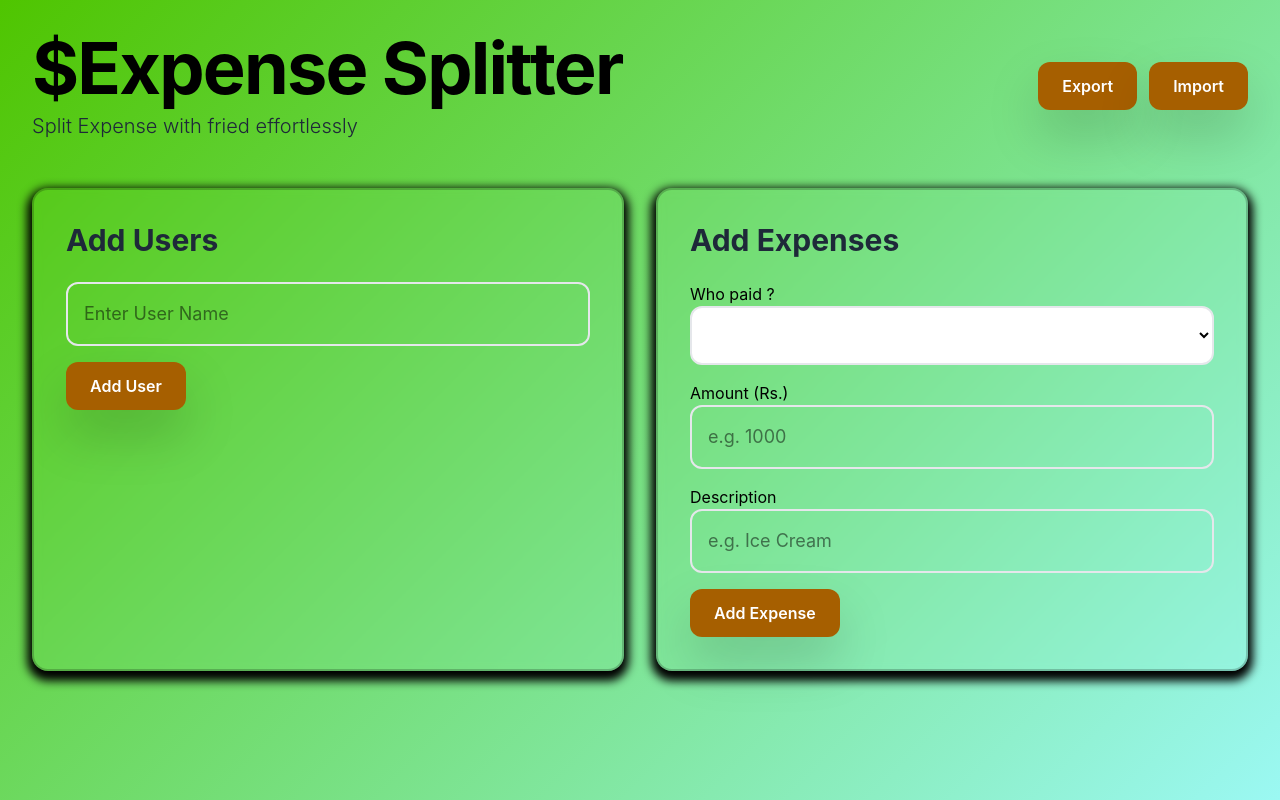
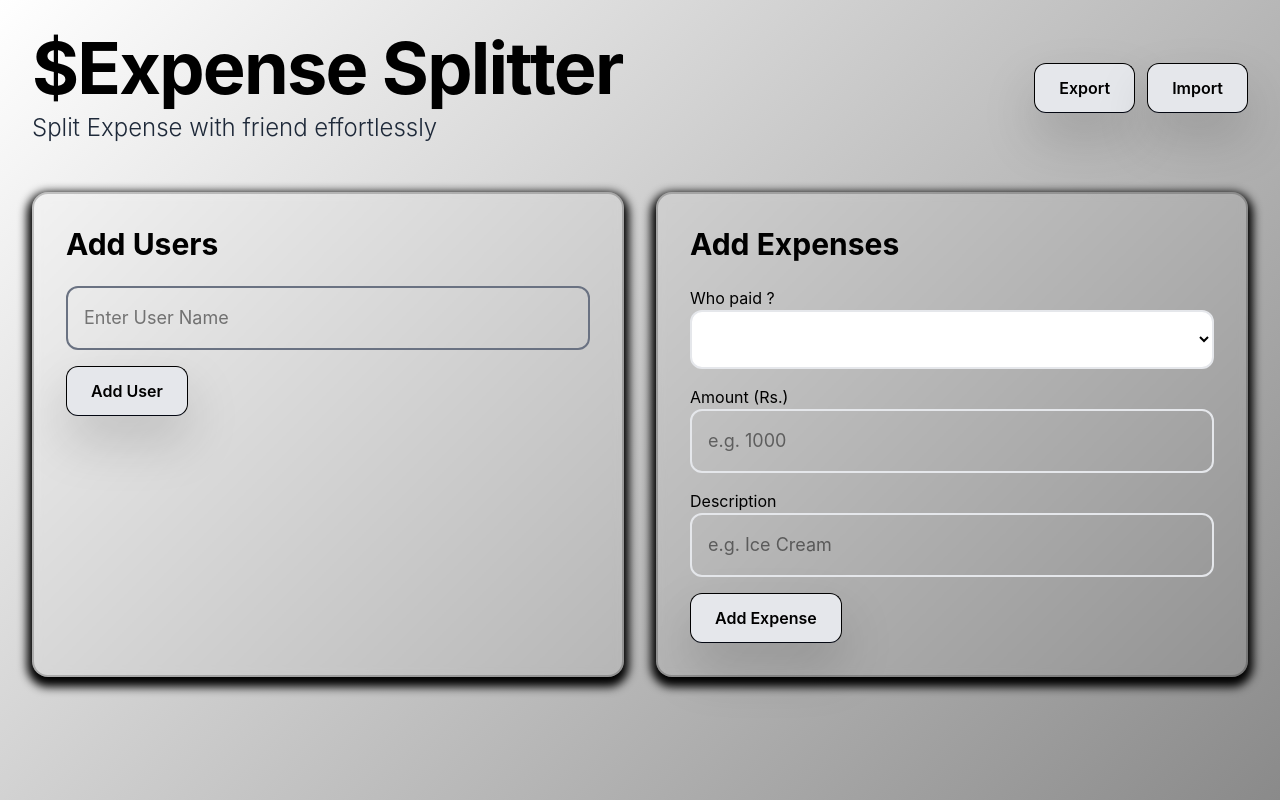
Before and after one commit to SanjibKarunaChaitanyaGhosh/Expense-Splitter-Vanila-JS, a website: page index.html in a window 1280 px wide. Drawn offline with Linux system fonts and the light colour scheme.

Commit message:
color changed

```diff
--- a/index.html
+++ b/index.html
@@ -4,8 +4,8 @@
     <meta charset="UTF-8">
     <meta name="viewport" content="width=device-width, initial-scale=1.0">
     <title>Expense Splitter</title>
-    <link rel="stylesheet" href="web/output.css">
-    <script type="module" src="web/script.js"></script>
+    <link rel="stylesheet" href="src/output.css">
+    <script type="module" src="src/script.js"></script>
 </head>
 <body class="min-h-screen gradient-bg">
     <div class="mx-auto p-4 md:p-6 lg:p-8 max-w-7xl" >
@@ -15,17 +15,17 @@
                 <h1 class="text-6xl md:text-7xl font-bold mb-2 tracking-tight">
                     <span class="inline-block">$</span>Expense Splitter
                 </h1>
-                <p class="text-xl text-gray-800 font-light">
-                    Split Expense with fried effortlessly
+                <p class="text-2xl text-gray-800 font-light">
+                    Split Expense with friend effortlessly
                 </p>
             </div>
             <nav class="flex gap-3">
                 <button
-                    class="btn-hover bg-yellow-700 hover:bg-yellow-600 hover:text-black text-white px-6 py-3 rounded-xl font-semibold drop-shadow-2xl">
+                    class="btn-hover bg-gray-200 hover:bg-gray-900 hover:text-white px-6 py-3 rounded-xl font-semibold drop-shadow-2xl border border-b-gray-950">
                     Export
                 </button>
                 <button
-                    class="btn-hover bg-yellow-700 hover:bg-yellow-600 hover:text-black text-white px-6 py-3 rounded-xl font-semibold drop-shadow-2xl">
+                    class="btn-hover bg-gray-200 hover:bg-gray-900 hover:text-white px-6 py-3 rounded-xl font-semibold drop-shadow-2xl border border-b-gray-950">
                     Import
                 </button>
             </nav>
@@ -34,13 +34,13 @@
         <div class="grid grid-cols-1 lg:grid-cols-2 gap-8 mb-8">
             <!-- add user form -->
             <form id="addUserForm" class="glass-effect p-8 rounded-2xl card-shadow">
-                <h2 class="text-3xl font-bold text-gray-800 mb-6">Add Users</h2>
+                <h2 class="text-3xl font-bold text-black mb-6">Add Users</h2>
                 <div class="space-y-4">
                     <input type="text" id="userInput"
                             placeholder="Enter User Name"
-                            class="w-full border-2 border-gray-200 focus:border-blue-500 p-4 rounded-xl text-lg outline-none">
+                            class="w-full border-2 border-gray-500 focus:border-black p-4 rounded-xl text-lg outline-none">
                     <button type="submit"
-                            class="btn-hover bg-yellow-700 hover:bg-yellow-600 hover:text-black text-white px-6 py-3 rounded-xl font-semibold drop-shadow-2xl">
+                            class="btn-hover bg-gray-200 hover:bg-gray-900 hover:text-white  px-6 py-3 rounded-xl font-semibold drop-shadow-2xl border border-b-gray-950">
                         Add User
                     </button>
                 </div>
@@ -48,12 +48,12 @@
 
             <!-- add Expense details form -->
             <form id="addExpenseForm" class="glass-effect p-8 rounded-2xl card-shadow">
-                <h2 class="text-3xl font-bold text-gray-800 mb-6">Add Expenses</h2>
+                <h2 class="text-3xl font-bold text-black mb-6">Add Expenses</h2>
                 <div class="space-y-4">
                     <div>
                         <label >Who paid ?</label>
                         <select id="expenseUserInput"
-                            class="w-full border-2 border-gray-200 focus:border-blue-500 p-4 rounded-xl text-lg outline-none bg-white">
+                            class="w-full border-2 border-gray-200 focus:border-black p-4 rounded-xl text-lg outline-none bg-white">
 
                         </select>
                     </div>
@@ -62,16 +62,16 @@
                         <input type="number" id="expenseAmountInput"
                             placeholder="e.g. 1000"
                             min="0" step="0.01"
-                            class="w-full border-2 border-gray-200 focus:border-blue-500 p-4 rounded-xl text-lg outline-none">
+                            class="w-full border-2 border-gray-200 focus:border-black p-4 rounded-xl text-lg outline-none">
                     </div>
                     <div>
                         <label>Description</label>
                         <input type="text" id="expenseReasonInput"
                             placeholder="e.g. Ice Cream"
-                            class="w-full border-2 border-gray-200 focus:border-blue-500 p-4 rounded-xl text-lg outline-none">
+                            class="w-full border-2 border-gray-200 focus:border-black p-4 rounded-xl text-lg outline-none">
                     </div>
                     <button type="submit"
-                            class="btn-hover bg-yellow-700 hover:bg-yellow-600 hover:text-black text-white px-6 py-3 rounded-xl font-semibold drop-shadow-2xl">
+                            class="btn-hover bg-gray-200 hover:bg-gray-900 hover:text-white px-6 py-3 rounded-xl font-semibold drop-shadow-2xl border border-b-gray-950">
                         Add Expense
                     </button>
                 </div>
--- a/web/style.css
+++ b/src/input.css
@@ -1,8 +1,7 @@
 @import "tailwindcss";
 
 .gradient-bg{
-    background: linear-gradient(135deg,#4fc500 0% , #9bf8f3 100%);
-
+    background: linear-gradient(135deg,#ffffff 0% , #8a8a8a 100%);
 }
 .glass-effect{
     background-color: rgba(red, green, blue, 0.95);
```
Also changed, not shown: src/images/spending.png (renamed from web/images/spending.png), src/output.css, src/script.js (added).
